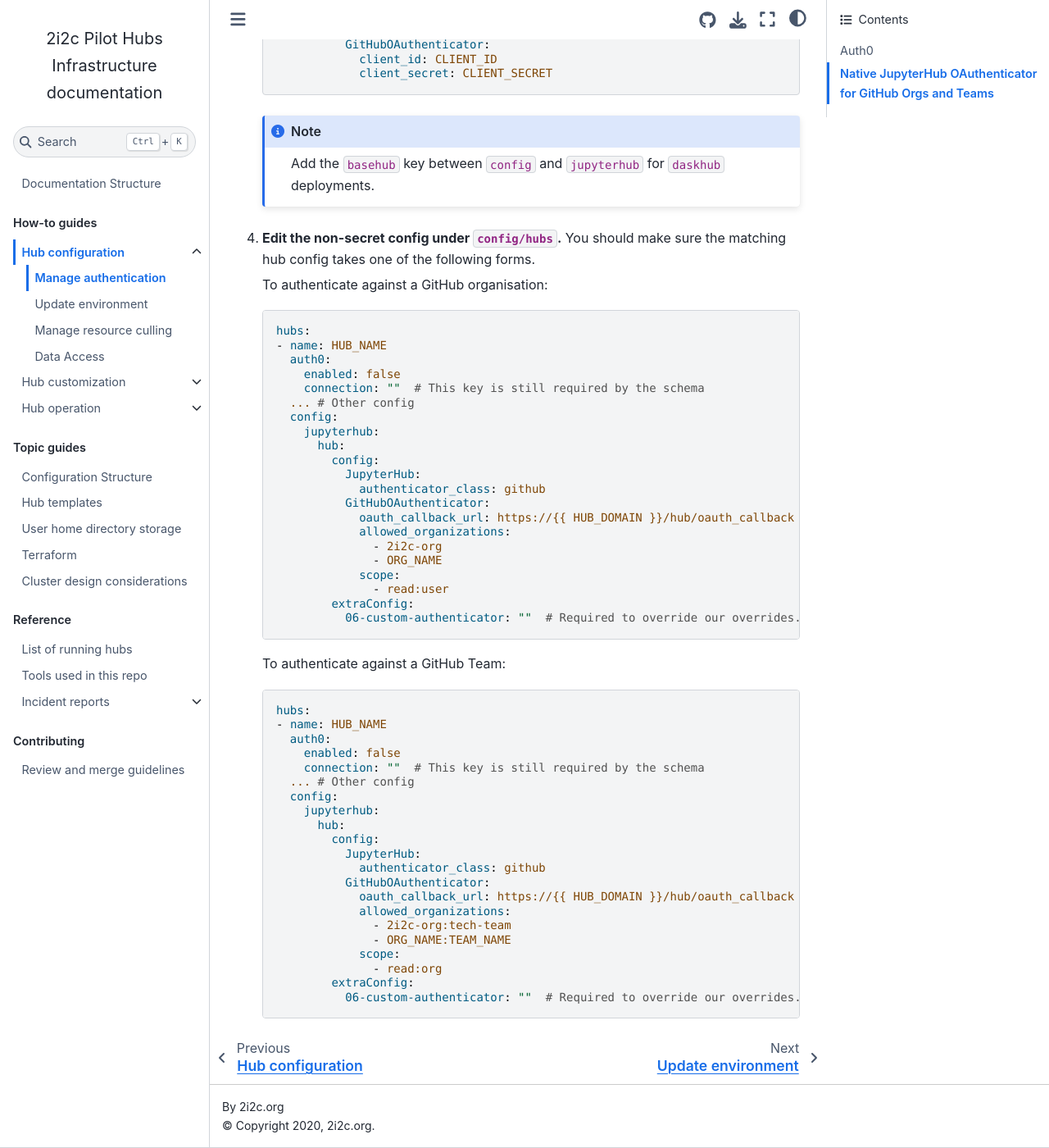
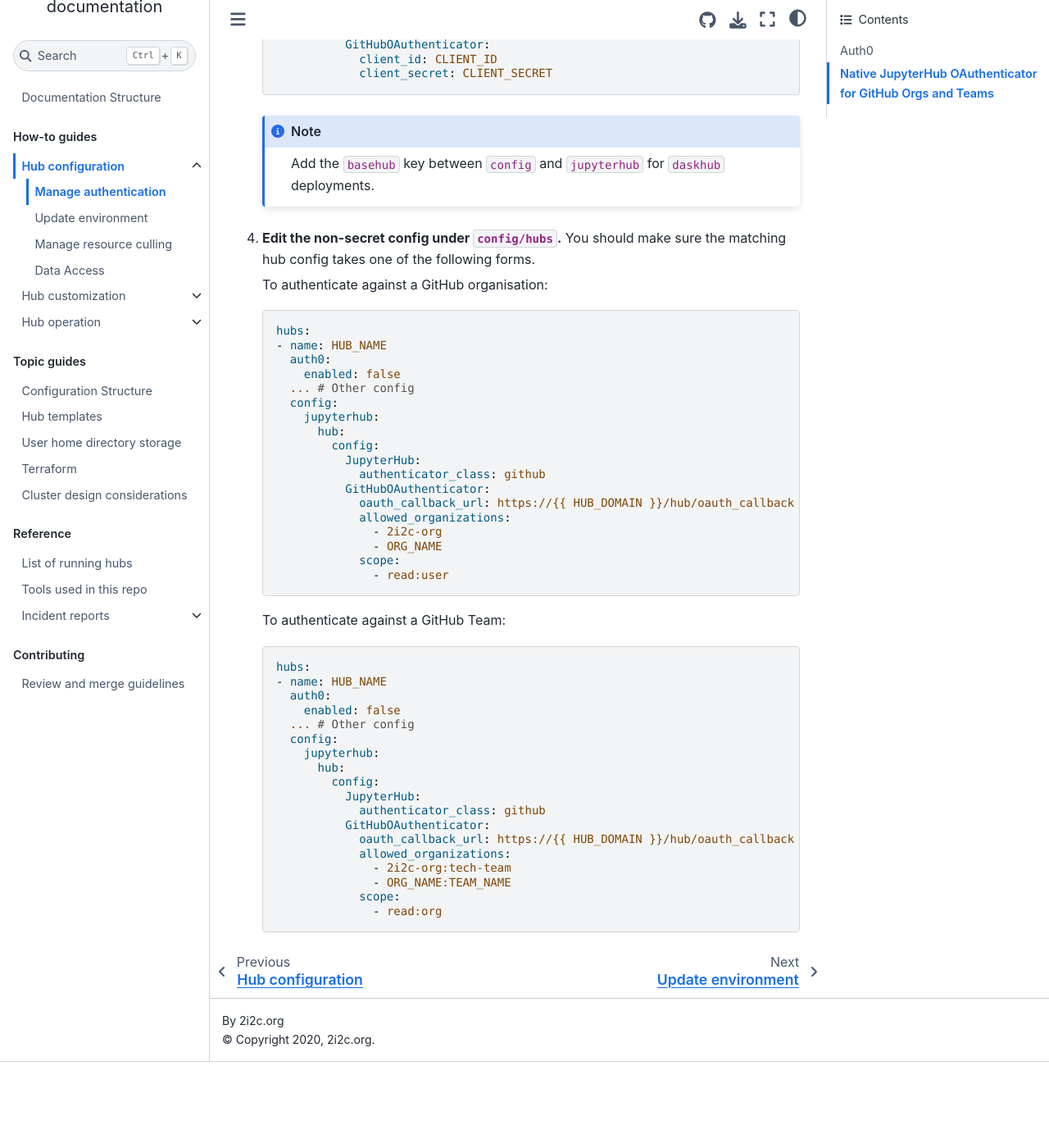
Before and after one commit to 2i2c-org/infrastructure, a Sphinx documentation site: the page built from docs/howto/configure/auth-management.md, in a window 1280 px wide and 1400 px high, scrolled down 2211 px. Shown: the whole window at 82% size. Built offline with Sphinx 7.4.7 and the Sphinx Book theme 1.1.4, drawn with Linux system fonts in a browser that asks for light colours; pages that are not in the unit, such as notebooks, are missing from menus; the version number could not be read and is left out; after the commit the page ends 3506 px from its top, so only the background shows below that.

Commit message:
Update docs to reflect most recent fixes

````diff
--- a/docs/howto/configure/auth-management.md
+++ b/docs/howto/configure/auth-management.md
@@ -115,7 +115,6 @@
     - name: HUB_NAME
       auth0:
         enabled: false
-        connection: ""  # This key is still required by the schema
       ... # Other config
       config:
         jupyterhub:
@@ -130,8 +129,6 @@
                   - ORG_NAME
                 scope:
                   - read:user
-            extraConfig:
-              06-custom-authenticator: ""  # Required to override our overrides...
     ```
 
    To authenticate against a GitHub Team:
@@ -141,7 +138,6 @@
     - name: HUB_NAME
       auth0:
         enabled: false
-        connection: ""  # This key is still required by the schema
       ... # Other config
       config:
         jupyterhub:
@@ -156,6 +152,4 @@
                   - ORG_NAME:TEAM_NAME
                 scope:
                   - read:org
-            extraConfig:
-              06-custom-authenticator: ""  # Required to override our overrides...
     ```
````
